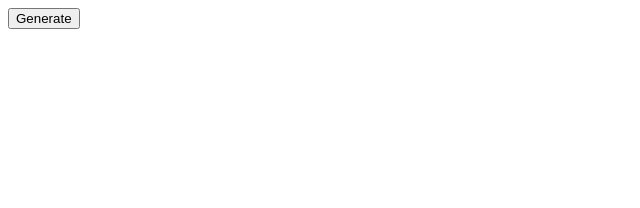
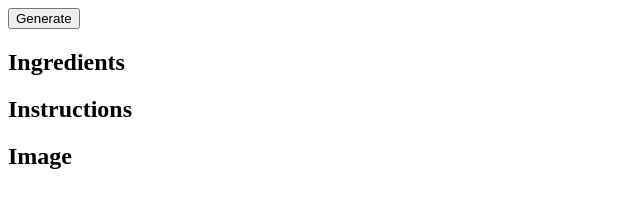
Before and after one commit to darellanodev/chef-ai, a website with bundled scripts: page index.html in a window 1280 px wide. Shown: the whole page, without its empty margins (0-640 px from the left). Built offline with nearby package versions, Linux system fonts and the light colour scheme.

Commit message:
feat: Create sections for ingredients, instructions and the image (#4)

```diff
--- a/index.html
+++ b/index.html
@@ -9,9 +9,18 @@
 
 <body>
     <button id="generateRecipe">Generate</button>
-    <ul id="ingredients"></ul>
-    <ol id="instructions"></ol>
-    <div id="image"></div>
+    <section aria-labelledby="ingredients-header">
+        <h2 id="ingredients-header">Ingredients</h2>
+        <ul id="ingredients"></ul>
+    </section>
+    <section aria-labelledby="instructions-header">
+        <h2 id="instructions-header">Instructions</h2>
+        <ol id="instructions"></ol>
+    </section>
+    <section aria-labelledby="image-header">
+        <h2 id="image-header">Image</h2>
+        <div id="image"></div>
+    </section>
     <script src="https://js.puter.com/v2/"></script>
     <script src="./src/TextRecipe.js" type="module"></script>
     <script src="./src/main.js" type="module"></script>
```
